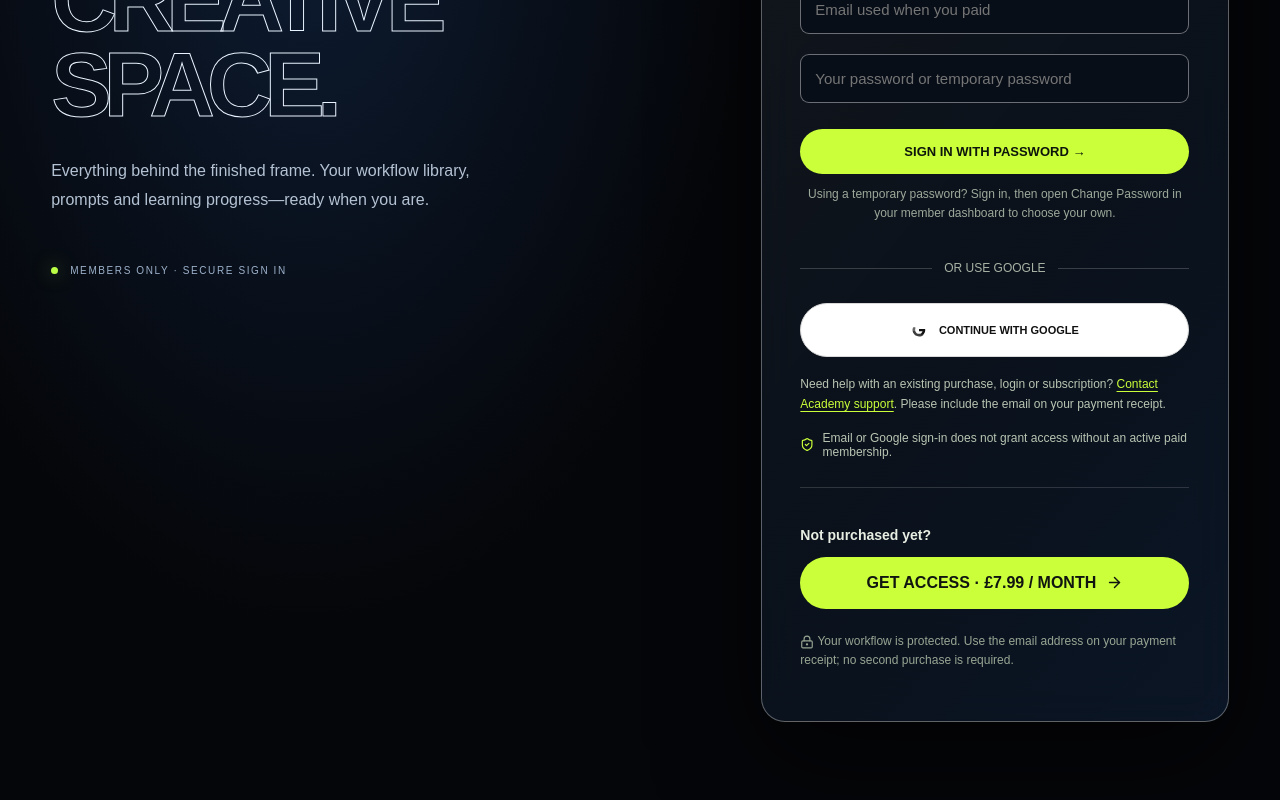
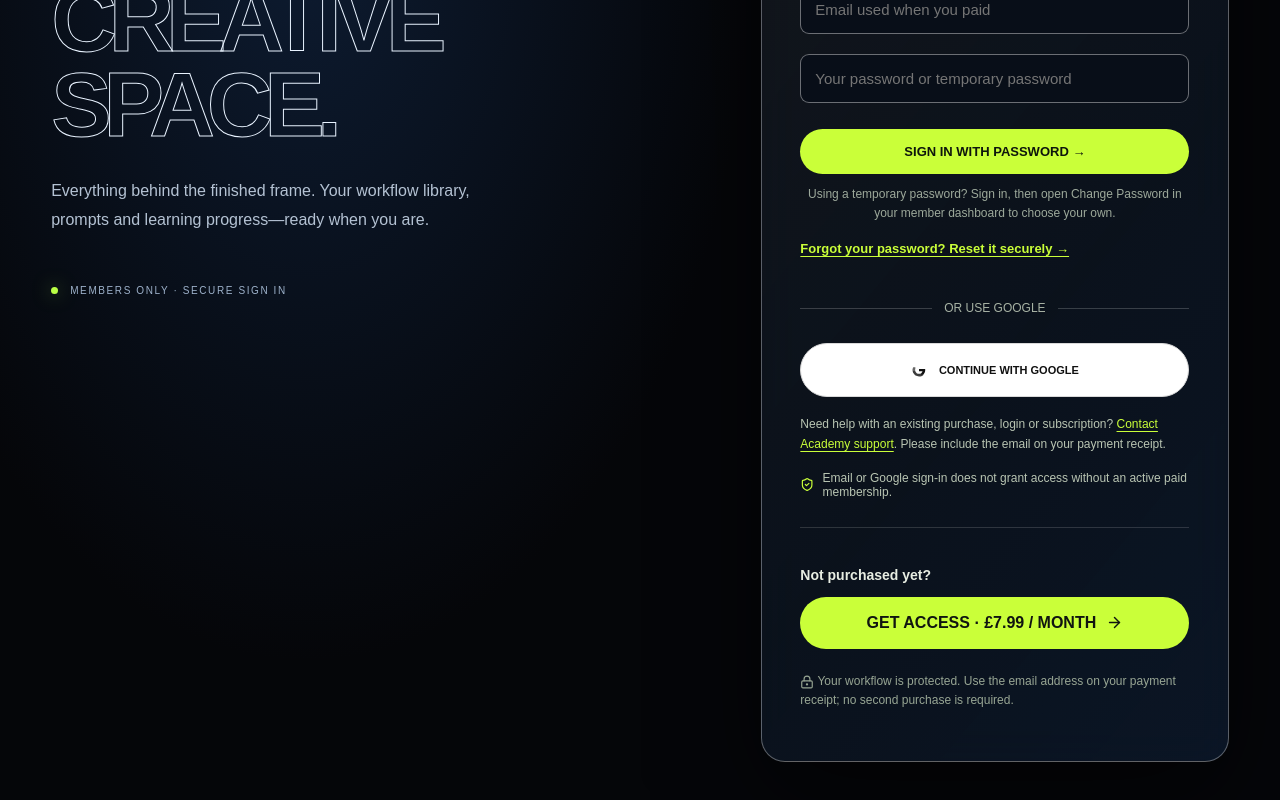
Before and after one commit to kreativestudios4k-lgtm/k4k-academy-v2, a Next.js app: page /login in a window 1280 px wide. Shown: the part 807-1607 px from the top of the page. Built offline with nearby package versions, Linux system fonts and the light colour scheme.

Commit message:
Add clear forgot-password entry point to Academy login

```diff
--- a/app/login/page.js
+++ b/app/login/page.js
@@ -79,6 +79,7 @@ export default function Login(){
   <input id="member-password" aria-label="Password" type="password" autoComplete="current-password" required value={password} onChange={e=>setPassword(e.target.value)} placeholder="Your password or temporary password" style={{width:"100%",border:"1px solid #ffffff55",background:"#090e09",color:"#fff",padding:"15px 14px",borderRadius:8,fontSize:15}}/>
   <button type="submit" disabled={passwordLoading} style={{width:"100%",background:"#caff39",color:"#0e160c",fontWeight:900,padding:"15px 14px",border:0,borderRadius:8,cursor:"pointer",fontSize:13}}>{passwordLoading?'SIGNING IN…':'SIGN IN WITH PASSWORD →'}</button>
   <p style={{color:"#9da99b",fontSize:12,lineHeight:1.6,margin:0}}>Using a temporary password? Sign in, then open Change Password in your member dashboard to choose your own.</p>
+  <Link href="/reset-password" style={{color:'#caff39',fontWeight:800,fontSize:13,textDecoration:'underline',width:'fit-content',padding:'7px 0'}}>Forgot your password? Reset it securely →</Link>
  </form>
  <div style={{display:"flex",alignItems:"center",gap:12,color:"#a7b2a4",fontSize:12,margin:"16px 0"}}><span style={{flex:1,borderTop:"1px solid #ffffff30"}}/>OR USE GOOGLE<span style={{flex:1,borderTop:"1px solid #ffffff30"}}/></div>
  <button type="button" className="googleAuth" onClick={google} disabled={loading} style={{width:'100%',margin:'28px 0 12px',display:'flex',justifyContent:'center',alignItems:'center',gap:12}}><GoogleMark/>{loading?'Connecting to Google…':'Continue with Google'}</button>
```
